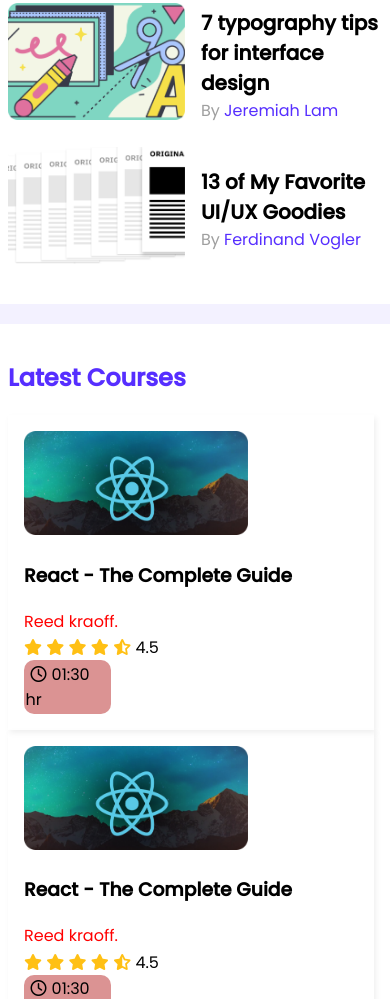
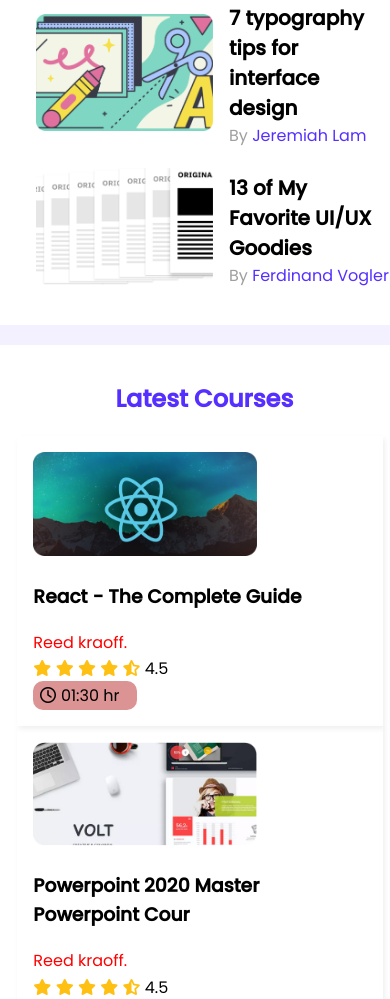
Before and after one commit to hasanulhasan/leader-board, a plain HTML site: page index.html in a window 390 px wide. Shown: the part 1001-2000 px from the top of the page. Drawn offline with Linux system fonts and the light colour scheme; a web font is replaced by a local one.

Commit message:
developed responsiveness

```diff
--- a/css/style.css
+++ b/css/style.css
@@ -120,6 +120,13 @@ hr{
 @media only screen and (max-width: 600px) {
   .container{
     width: 100%;
+    margin-left: 5%;
+  }
+  .section-title{
+    text-align: center;
+  }
+  .top-players{
+    margin-left: 5%;
   }
   .players{
     display: grid;
@@ -138,7 +145,7 @@ hr{
     flex-direction: column;
   }
   .time{
-    width: 25%;
+    width: 30%;
   }
   .course-author{
     margin: .1rem 0;
--- a/index.html
+++ b/index.html
@@ -116,10 +116,10 @@
         </div>
         <div class="course">
           <div class="course-banner">
-            <img src="images/courses/course-1.png" alt="">
+            <img src="images/courses/course-2.png" alt="">
           </div>
           <div class="course-info">
-            <h3>React - The Complete Guide</h3>
+            <h3>Powerpoint 2020 Master Powerpoint Cour</h3>
             <p class="course-author">Reed kraoff.</p>
             <div class="course-details">
             <div class="rating">
@@ -138,10 +138,10 @@
         </div>
         <div class="course">
           <div class="course-banner">
-            <img src="images/courses/course-1.png" alt="">
+            <img src="images/courses/course-3.png" alt="">
           </div>
           <div class="course-info">
-            <h3>React - The Complete Guide</h3>
+            <h3>The Complete JavaScript Course 2020</h3>
             <p class="course-author">Reed kraoff.</p>
             <div class="course-details">
             <div class="rating">
```
